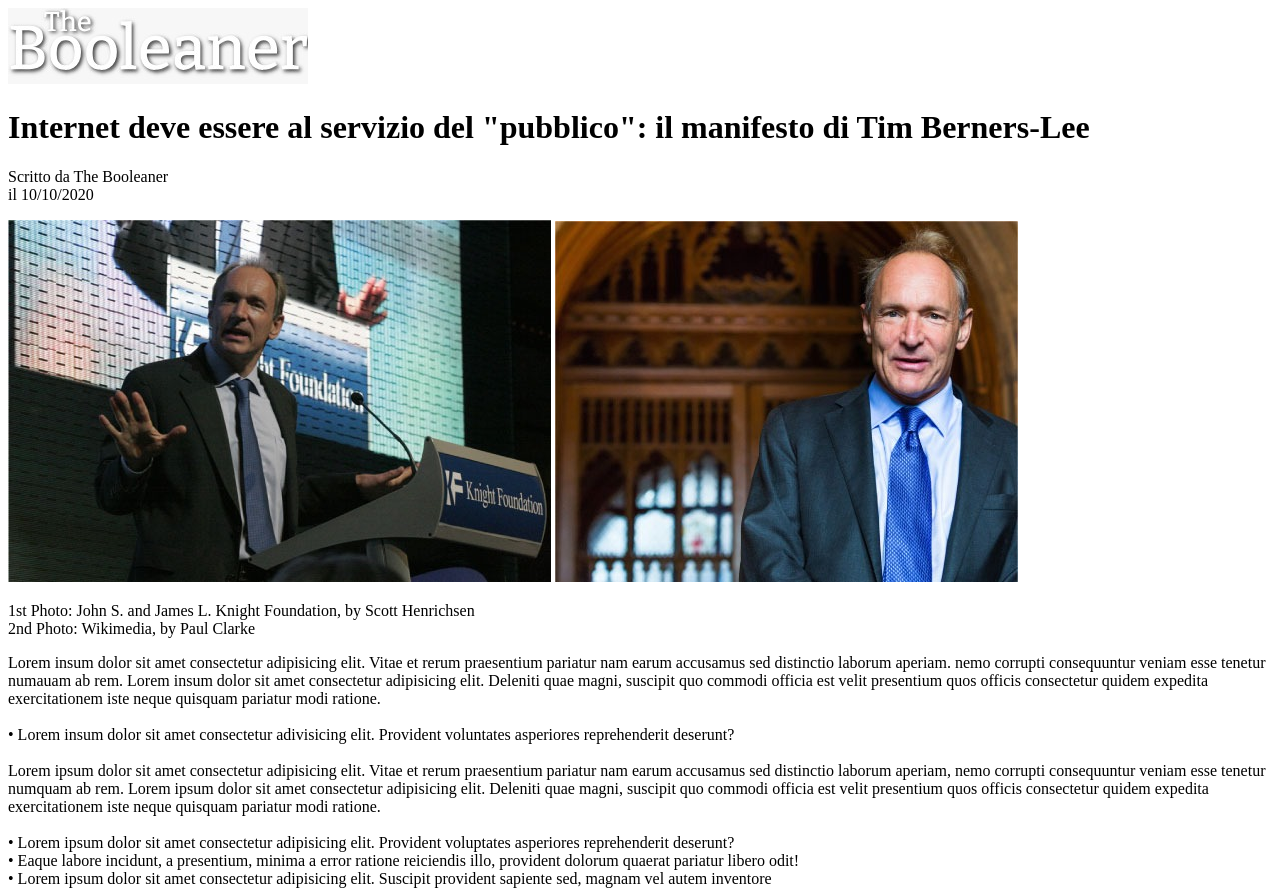
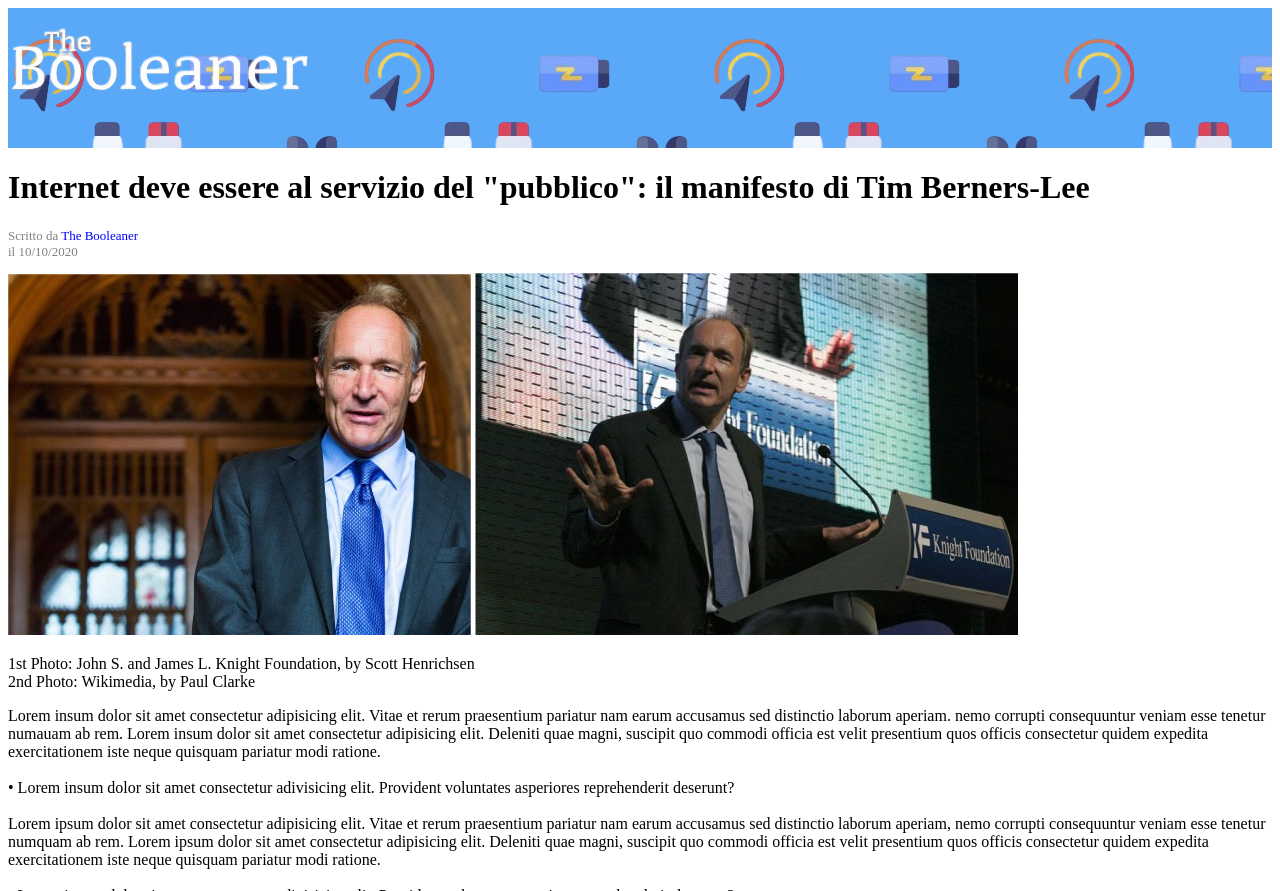
Before and after one commit to giuliachurch/Fourth_html_exercise, a plain HTML site: page Index.html in a window 1280 px wide. Shown: the top 891 px of the page. Drawn offline with Linux system fonts and the light colour scheme.

Commit message:
inizio css

```diff
--- a/Index.html
+++ b/Index.html
@@ -4,26 +4,24 @@
     <meta charset="UTF-8">
     <meta name="viewport" content="width=device-width, initial-scale=1.0">
     <title>Document</title>
-    <link rel="stylesheet" href="style.css/">
-    <style>
-
-
-    </style>
-
+    <link rel="stylesheet" href="CSS/style.css">
 </head>
 <body>
-    <div class="header">
-    <img src="Img-exercise four/imag1.jpeg" alt="Testo: The Booleaner">
+    <div class="contenitore"></div>
+         <div class="background-pattern">
+            <img src=".././Fourth_html_exercise/img/Imag1.png">
          </div>
 
             <h1>Internet deve essere al servizio del "pubblico": il manifesto di Tim Berners-Lee</h1>
 
-    <p>Scritto da The Booleaner <br> il 10/10/2020</p>
+            <p class="didascalia">
+                Scritto da <span id="autore">The Booleaner</span> <br>
+                il 10/10/2020
+            </p>
 
-    <div class="header">
-        <img src="Img-exercise four/Imag4.jpeg" alt="Immagine di John S and James I.Knight Foundation by Scott Henrichsen">
-        <img src="Img-exercise four/Imag3.jpeg" alt="Immagine Wikimedia. by Paul Clarke">
-    </div>
+            <img src="img/Imag3.jpeg" alt="Immagine di John S and James I.Knight Foundation by Scott Henrichsen">
+            <img src="img/Imag4.jpeg" alt="Immagine Wikimedia. by Paul Clarke">
+
             <p> 1st Photo: John S. and James L. Knight Foundation, by Scott Henrichsen <br>
             2nd Photo: Wikimedia, by Paul Clarke
             </p>
@@ -61,10 +59,10 @@
 
             <h3>Potrebbero interessarti</h3>
 
-    <img src="Img-exercise four/Img5.jpeg" alt="Immagine di un computer"> <br>
+            <img src="img/Imag5.jpeg" alt="Immagine di un computer"> <br>
 
-    <img src="Img-exercise four/Imag6.jpeg" alt="Immagine di un computer">
-
+            <img src="img/Imag6.jpeg" alt="Immagine di un computer">
+    </div>
 
 </body>
 </html>
--- /dev/null
+++ b/css/style.css
@@ -0,0 +1,22 @@
+.background-pattern{
+background-color:rgb(90, 169, 249);
+background-image: url(./../img/Imag2.png);
+background-repeat:repeat-x;
+height:100px;
+padding-top: 20px;
+padding-bottom: 20px;
+margin-top: 0;
+margin-bottom: 0;
+margin-right: 0;
+margin-left: 0;
+}
+
+.didascalia {
+font-size: small;
+color:gray
+}
+
+#autore {
+font-size: small;
+color: blue;
+}
```
Also changed, not shown: Img-exercise four/Imag2.jpeg (deleted), Img-exercise four/imag1.jpeg (deleted), img/Imag1.png (added), img/Imag2.png (added), img/Imag3.jpeg (renamed from Img-exercise four/Imag3.jpeg), img/Imag4.jpeg (renamed from Img-exercise four/Imag4.jpeg), img/Imag5.jpeg (renamed from Img-exercise four/Img5.jpeg), img/Imag6.jpeg (renamed from Img-exercise four/Imag6.jpeg), 2 other files. Lines whose indentation alone changed are shown as unchanged.
